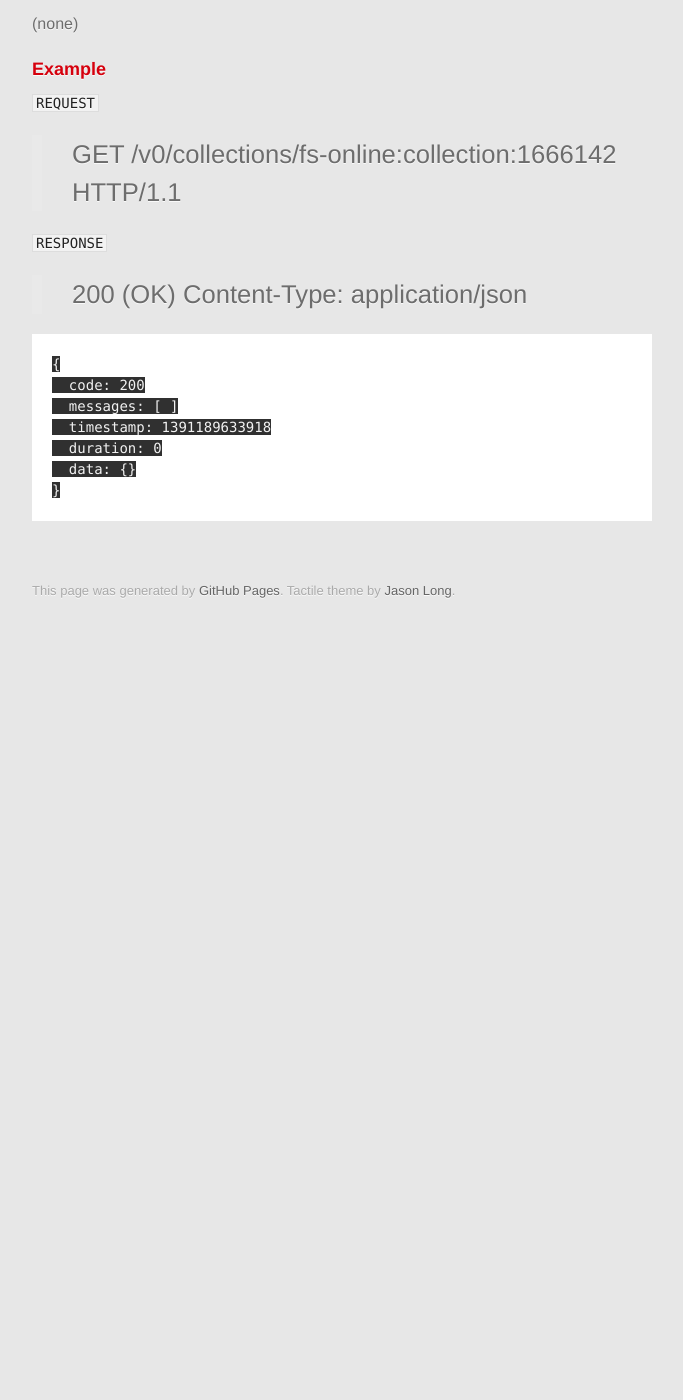
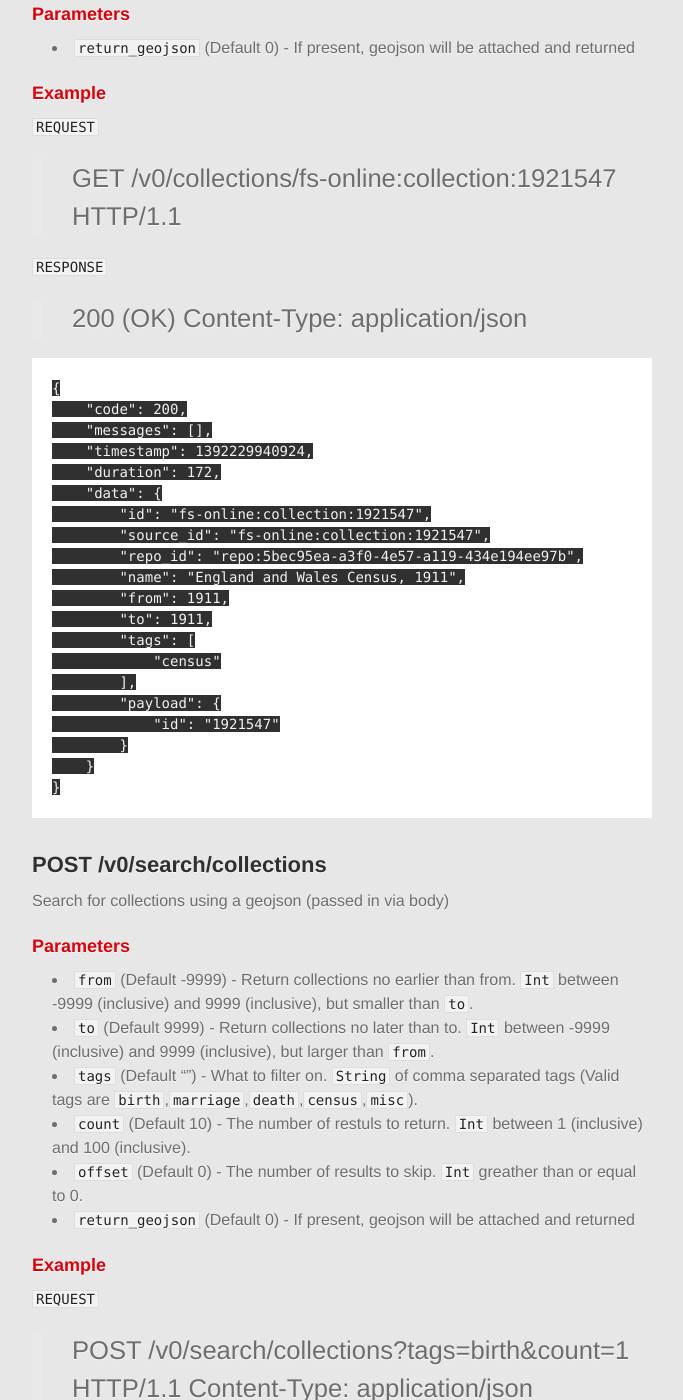
Before and after one commit to findarecord/findarecord.github.io, a Jekyll site: the page built from api/collections.md, in a window 1280 px wide and 1400 px high, scrolled down 326 px. Shown: the whole window, without its empty margins (298-981 px from the left). Built offline with Jekyll 4.4.1, drawn with Linux system fonts in a browser that asks for light colours; some web fonts are replaced; before the commit the page ends 956 px from its top, so only the background shows below that; some of the changed text lies outside the part shown.

Commit message:
finished documenting collections

`````diff
--- a/api/collections.md
+++ b/api/collections.md
@@ -4,18 +4,19 @@ title: collections
 ---
 
 # Collections
-Get collection(s).
+Find-A-Record indexes collections of historical records and makes them available for searching.
 
 ## GET /v0/collections/:id
 Retrieve a collection
 
 ### Parameters
-(none)
+
+* `return_geojson` (Default 0) - If present, geojson will be attached and returned
 
 ### Example
 
 `REQUEST`
-> GET /v0/collections/fs-online:collection:1666142 HTTP/1.1
+> GET /v0/collections/fs-online:collection:1921547 HTTP/1.1
 
 `RESPONSE`
 > 200 (OK)
@@ -23,10 +24,127 @@ Retrieve a collection
 
 ````
 {
-  code: 200
-  messages: [ ]
-  timestamp: 1391189633918
-  duration: 0
-  data: {}
+    "code": 200,
+    "messages": [],
+    "timestamp": 1392229940924,
+    "duration": 172,
+    "data": {
+        "id": "fs-online:collection:1921547",
+        "source_id": "fs-online:collection:1921547",
+        "repo_id": "repo:5bec95ea-a3f0-4e57-a119-434e194ee97b",
+        "name": "England and Wales Census, 1911",
+        "from": 1911,
+        "to": 1911,
+        "tags": [
+            "census"
+        ],
+        "payload": {
+            "id": "1921547"
+        }
+    }
 }
 ````
+
+## POST /v0/search/collections
+Search for collections using a geojson (passed in via body)
+
+### Parameters
+
+* `from` (Default -9999) - Return collections no earlier than from. `Int` between -9999 (inclusive) and 9999 (inclusive), but smaller than `to`.
+* `to` (Default 9999) - Return collections no later than to. `Int` between -9999 (inclusive) and 9999 (inclusive), but larger than `from`.
+* `tags` (Default "") - What to filter on. `String` of comma separated tags (Valid tags are `birth`,`marriage`,`death`,`census`,`misc`).
+* `count` (Default 10) - The number of restuls to return. `Int` between 1 (inclusive) and 100 (inclusive).
+* `offset` (Default 0) - The number of results to skip. `Int` greather than or equal to 0.
+* `return_geojson` (Default 0) - If present, geojson will be attached and returned
+
+### Example
+
+`REQUEST`
+> POST /v0/search/collections?tags=birth&count=1 HTTP/1.1
+> Content-Type: application/json
+
+````javascript
+{ "type": "Polygon",
+  "coordinates": [
+    [ [-1, 52], [-2, 52], [-2, 53], [-1, 53], [-1, 52] ]
+  ]
+}
+````
+
+`RESPONSE`
+> 200 (OK)
+> Content-Type: application/json
+
+````javascript
+{
+    "code": 200,
+    "messages": [],
+    "timestamp": 1392232887299,
+    "duration": 847,
+    "data": [
+        {
+            "id": "fs-online:collection:1911752",
+            "source_id": "fs-online:collection:1911752",
+            "repo_id": "repo:5bec95ea-a3f0-4e57-a119-434e194ee97b",
+            "name": "England, Derbyshire, Church of England Parish Registers, 1538-1910",
+            "from": 1538,
+            "to": 1910,
+            "tags": [
+                "birth",
+                "marriage",
+                "death"
+            ],
+            "payload": {
+                "id": "1911752"
+            }
+        }
+    ]
+}
+````
+
+`REQUEST`
+> POST /v0/search/collections?tags=birth&count=1&return_geojson HTTP/1.1
+> Content-Type: application/json
+
+````javascript
+{ "type": "Polygon",
+  "coordinates": [
+    [ [-1, 52], [-2, 52], [-2, 53], [-1, 53], [-1, 52] ]
+  ]
+}
+````
+
+`RESPONSE`
+> 200 (OK)
+> Content-Type: application/json
+
+````javascript
+{
+    "code": 200,
+    "messages": [],
+    "timestamp": 1392232887299,
+    "duration": 847,
+    "data": [
+        {
+            "id": "fs-online:collection:1911752",
+            "source_id": "fs-online:collection:1911752",
+            "repo_id": "repo:5bec95ea-a3f0-4e57-a119-434e194ee97b",
+            "name": "England, Derbyshire, Church of England Parish Registers, 1538-1910",
+            "from": 1538,
+            "to": 1910,
+            "tags": [
+                "birth",
+                "marriage",
+                "death"
+            ],
+            "payload": {
+                "id": "1911752"
+            },
+            "geojson":{
+                "type":"Polygon",
+                "coordinates":[]
+            }
+        }
+    ]
+}
+````
`````
